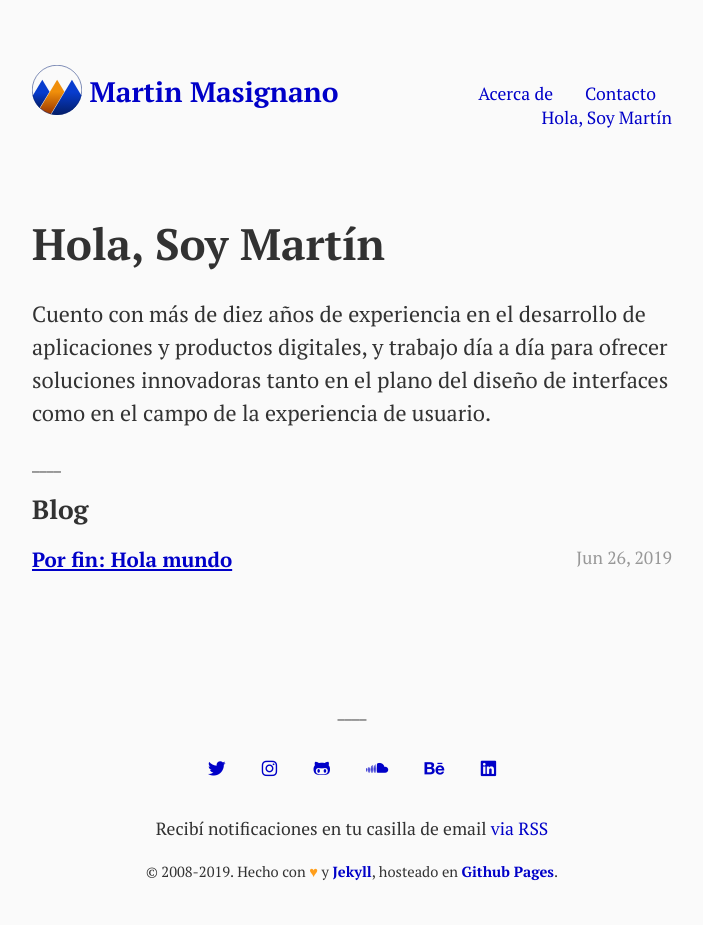
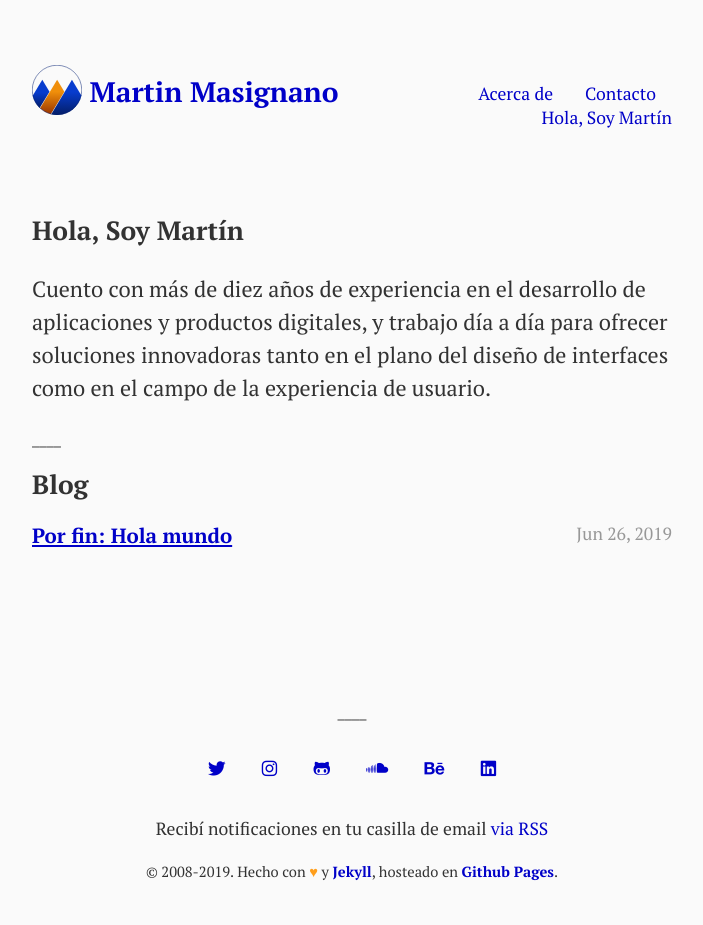
Before and after one commit to martinmasignano/martinmasignano.github.io, a Jekyll site: the page built from index.md, in a window 1280 px wide. Shown: the whole page, without its empty margins (288-991 px from the left). Built offline with Jekyll 4.4.1, drawn with Linux system fonts in a browser that asks for light colours; nearby versions of some CDN libraries; our own code applies the rules of GitHub Pages for plain Markdown files.

Commit message:
Headings issues

```diff
--- a/index.md
+++ b/index.md
@@ -5,5 +5,5 @@
 layout: home
 ---
 
-# Hola, Soy Martín
+## Hola, Soy Martín
 Cuento con más de diez años de experiencia en el desarrollo de aplicaciones y productos digitales, y trabajo día a día para ofrecer soluciones innovadoras tanto en el plano del diseño de interfaces como en el campo de la experiencia de usuario.
```
